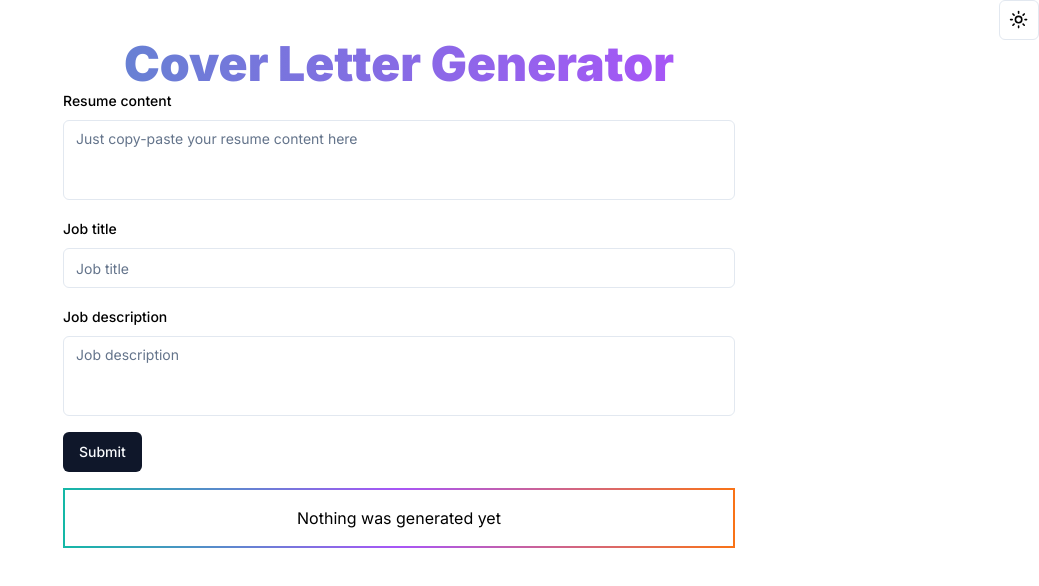
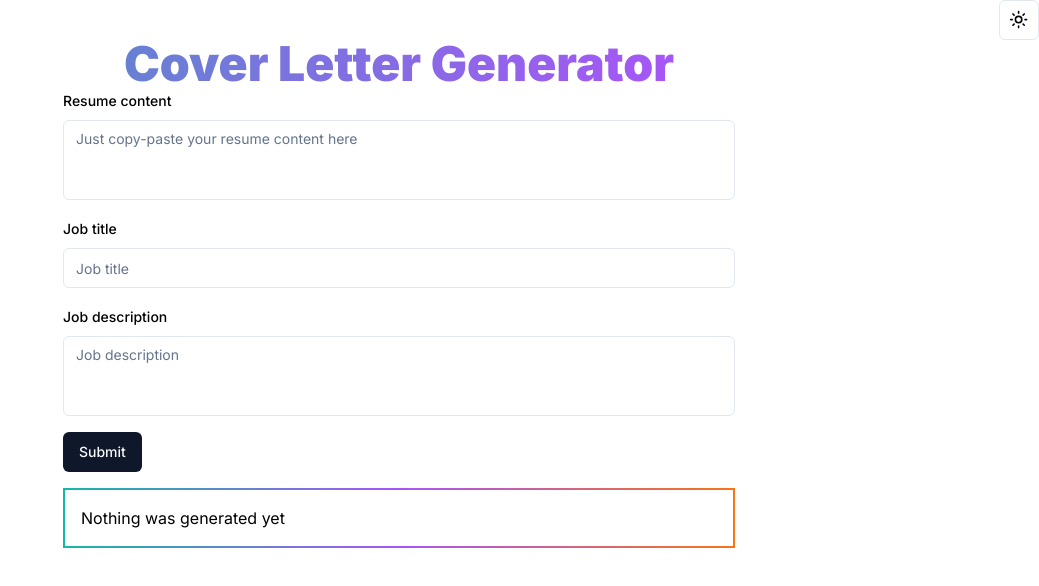
Before and after one commit to jchrobakk/cover-letter-generator, a Next.js app: page / in a window 1280 px wide. Shown: the top 586 px of the page, without its empty margins (241-1280 px from the left). Built offline with nearby package versions, Linux system fonts and the light colour scheme.

Commit message:
fix: text aligning

```diff
--- a/src/components/CoverLetter.tsx
+++ b/src/components/CoverLetter.tsx
@@ -6,7 +6,7 @@ export const CoverLetter = ({
   loading?: boolean;
 }) => {
   return (
-    <div className="max-w-2xl mt-4 mx-auto text-center p-0.5 bg-gradient-to-r from-teal-500 via-purple-500 to-orange-500">
+    <div className="max-w-2xl mt-4 mx-auto p-0.5 bg-gradient-to-r from-teal-500 via-purple-500 to-orange-500">
       <p className="block p-4 bg-white dark:bg-black">
         {loading
           ? 'Loading...'
```
